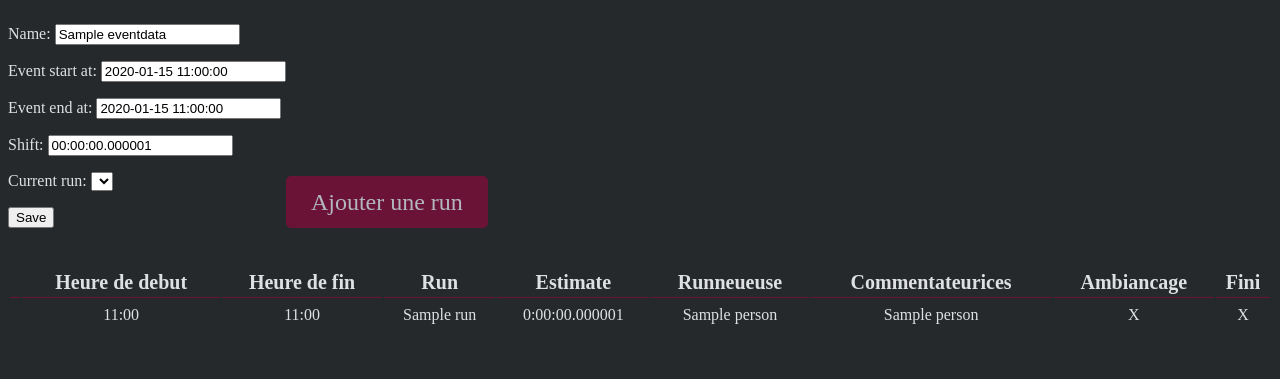
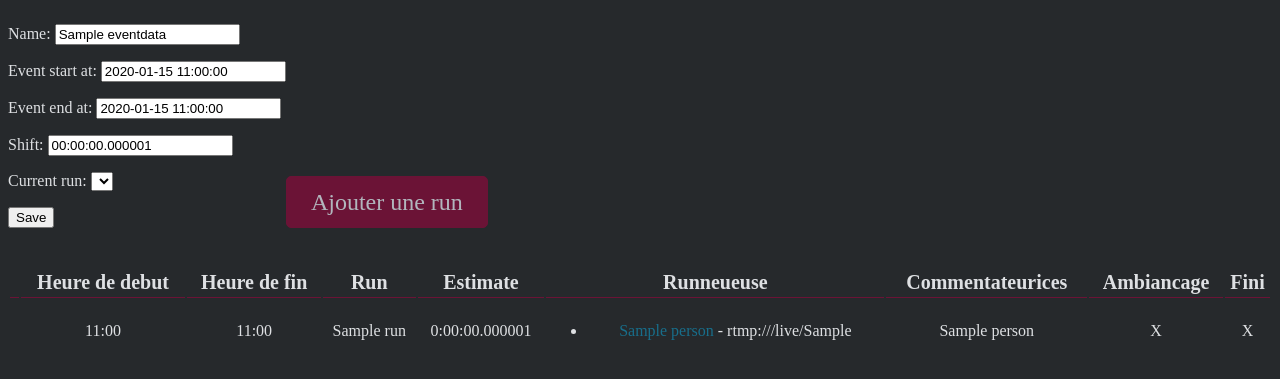
Before and after one commit to HanaPoulpe/marathon-manager, a Django app: a page that uses src/overlay_manager/templates/event/edit.html in a window 1280 px wide. Shown: the top 379 px of the page. Run offline with Django 5.2, Linux system fonts and the light colour scheme; a user stored in the database is signed in; tables that the repository leaves empty hold one stand-in row (values such as "Sample post"); lists and menus that the app fills with data are empty; parts of the project's set-up code (start-up, migrations or seed data) failed here and were passed over.

Commit message:
feat: Display runners RTMP link

```diff
--- a/src/overlay_manager/runs/models.py
+++ b/src/overlay_manager/runs/models.py
@@ -2,6 +2,7 @@
 from typing import Optional
 
 from django.db import models, transaction
+from django.conf import settings
 
 
 class Person(models.Model):
@@ -10,10 +11,20 @@
     pronouns = models.CharField(max_length=255, null=True, blank=True)
     socials = models.URLField(null=True, blank=True)
 
-    rtmp_host = models.URLField(null=True, blank=True)
+    rtmp_host = models.CharField(null=True, blank=True)
 
     def __str__(self) -> str:
         return self.name
+
+    @property
+    def rtmp(self) -> str:
+        if self.rtmp_host:
+            if self.rtmp_host.startswith("rtmp://"):
+                return self.rtmp_host
+
+            return f"{settings.RTMP_BASE_URI}/{self.rtmp_host}"
+
+        return f"{settings.RTMP_BASE_URI}/{self.name.lower()}"
 
 
 class EventData(models.Model):
--- a/src/overlay_manager/settings.py
+++ b/src/overlay_manager/settings.py
@@ -164,3 +164,8 @@
 OBS_HOST = env.str("OBS_HOST", "localhost")
 OBS_PORT = env.int("OBS_PORT", 4455)
 OBS_PASSWORD = env.str("OBS_PASSWORD", "")
+
+# RTMP
+RTMP_DOMAIN_NAME = env.str("RTMP_DOMAIN_NAME", "rtmp1.fastandfabs.run")
+RTMP_BASE_URI = f"rtmp://{RTMP_DOMAIN_NAME}/live"
+RTMP_STATS_URI = f"http://{RTMP_DOMAIN_NAME}/stat"
--- a/src/overlay_manager/templates/event/details.html
+++ b/src/overlay_manager/templates/event/details.html
@@ -63,7 +63,9 @@
             <td><a href="#{{ run.run_index }}"></a>{{ run.name }}</td>
             <td>{{ run.category }}</td>
             <td>{{ run.estimated_time }}</td>
-            <td>{{ run.runners.all|join:" - " }}</td>
+            <td><ul>{% for runner in runs.runner.all  %}
+                    <li><a href="{{ runner.rtmp }}" class="table-link">{{ runner }}</a> - {{ runner.rtmp }}</li>
+            {% endfor %}</ul></td>
             <td>{{ run.commentators.all|join:" - " }}</td>
             {% if perms.runs.change_run %}
                 <td><a class="table-link" href="">Modifier</a></td>
--- a/src/overlay_manager/templates/event/edit.html
+++ b/src/overlay_manager/templates/event/edit.html
@@ -28,14 +28,16 @@
         {% for run in runs %}
         <tr class="planning-row">
             <td>
-                {% if run.can_move_up %}<a href="{% url 'edit-run-move-up' event.name run.id %}">/\</a>{% endif %}
-                {% if run.can_move_down %}<a href="{% url 'edit-run-move-down' event.name run.id %}">\/</a>{% endif %}
+                {% if run.can_move_up %}<a href="{% url 'edit-run-move-up' event.name run.id %}" class="table-link">/\</a>{% endif %}
+                {% if run.can_move_down %}<a href="{% url 'edit-run-move-down' event.name run.id %}" class="table-link">\/</a>{% endif %}
             </td>
             <td>{{ run.planning_start_at|date:"H:i" }}</td>
             <td>{{ run.planning_end_at|date:"H:i" }}</td>
             <td>{{ run.name }}</td>
             <td>{{ run.estimated_time }}</td>
-            <td>{{ run.runners.all|join:" - " }}</td>
+            <td><ul>{% for runner in run.runners.all  %}
+                    <li><a href="{{ runner.rtmp }}" class="table-link">{{ runner }}</a> - {{ runner.rtmp }}</li>
+            {% endfor %}</ul></td>
             <td>{{ run.commentators.all|join:" - " }}</td>
             <td>{% if run.is_intermission %}X{% endif %}</td>
             <td>{% if run.is_finished %}X{% endif %}</td>
```
